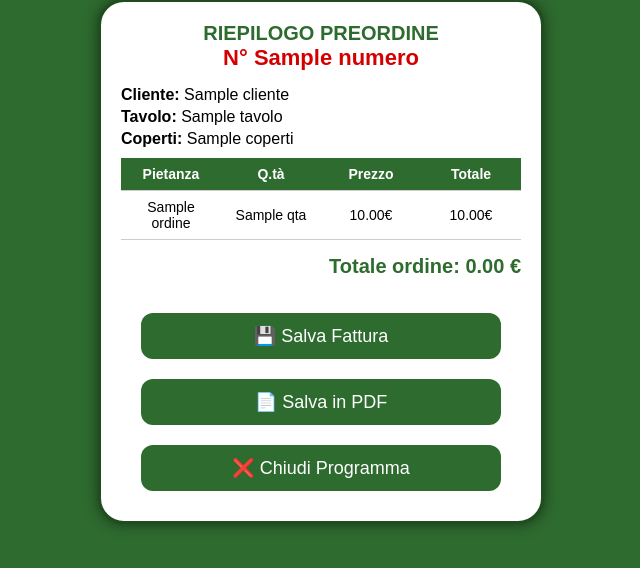
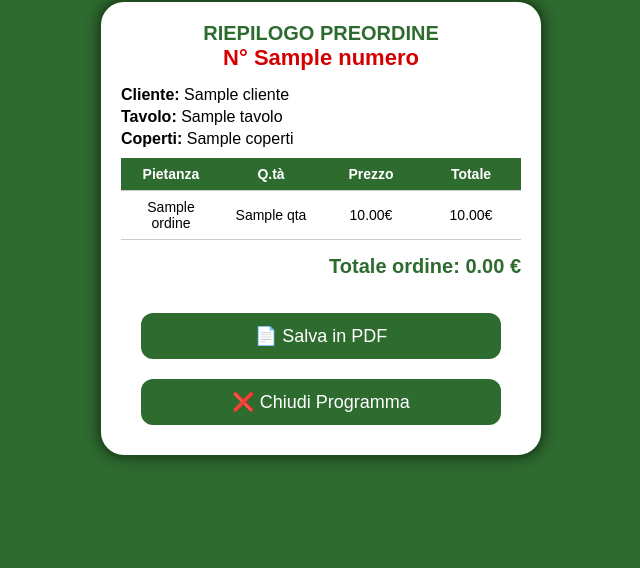
Before and after one commit to emiliomaj60-lang/alpini-preordini, a Flask app: template templates/fattura.html in a window 1280 px wide. Shown: the part 138-706 px from the top of the page, without its empty margins (319-959 px from the left). Run offline with Flask 3, Linux system fonts and the light colour scheme; the template is opened without the code that fills it: most values are stand-ins (such as "Sample title", 1, 10 or a date in 2020).

Commit message:
Add files via upload

```diff
--- a/templates/fattura.html
+++ b/templates/fattura.html
@@ -180,13 +180,6 @@
             document.getElementById("sidebar").style.width = "0";
         }
 
-        /* SALVA FATTURA */
-        function salvaFattura() {
-            const contenuto = document.documentElement.outerHTML;
-            localStorage.setItem("fattura_salvata", contenuto);
-            alert("Fattura salvata correttamente!");
-        }
-
         /* SALVA IN PDF (usa la stampa del telefono) */
         function salvaPDF() {
             window.print();
@@ -252,7 +245,6 @@
 
     <!-- BOTTONI -->
     <div class="bottoni">
-        <button class="btn" onclick="salvaFattura()">💾 Salva Fattura</button>
         <button class="btn" onclick="salvaPDF()">📄 Salva in PDF</button>
         <button class="btn" onclick="chiudiProgramma()">❌ Chiudi Programma</button>
     </div>
```
